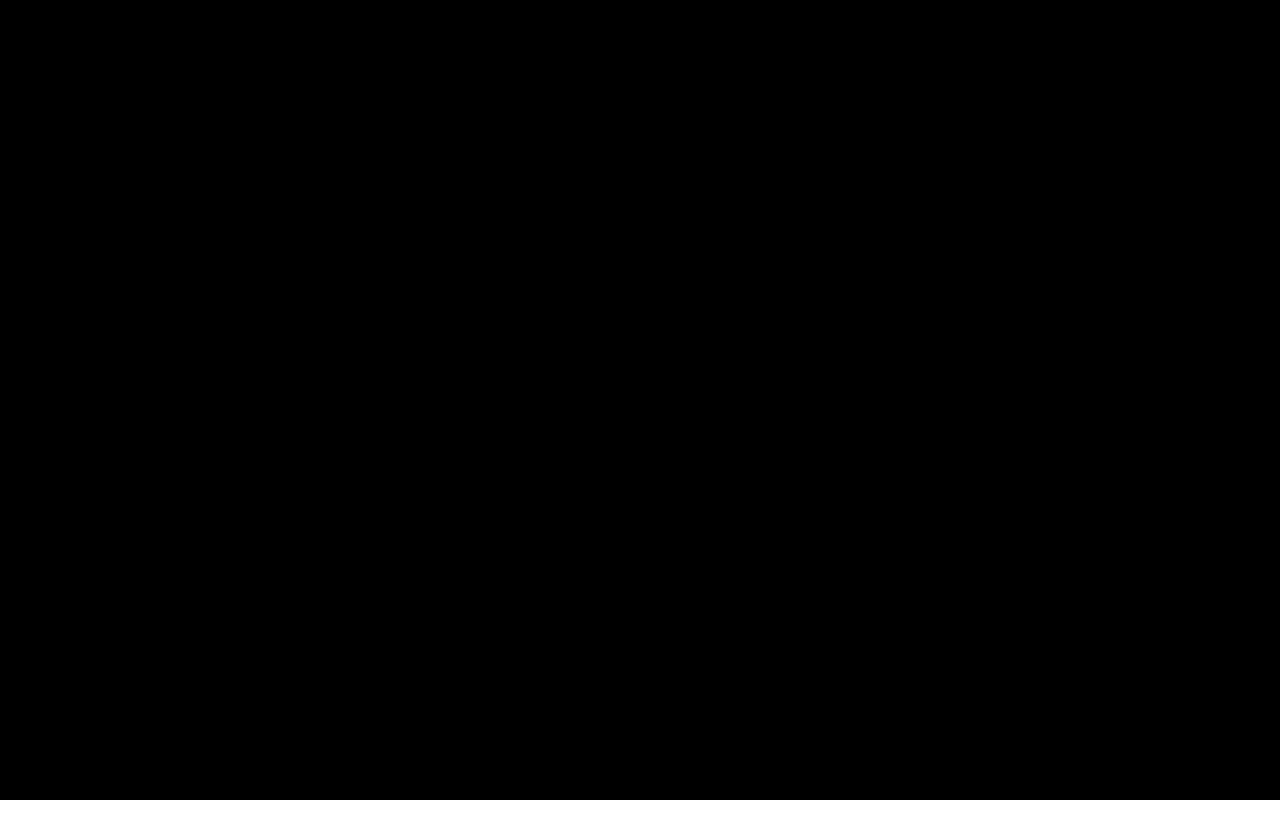
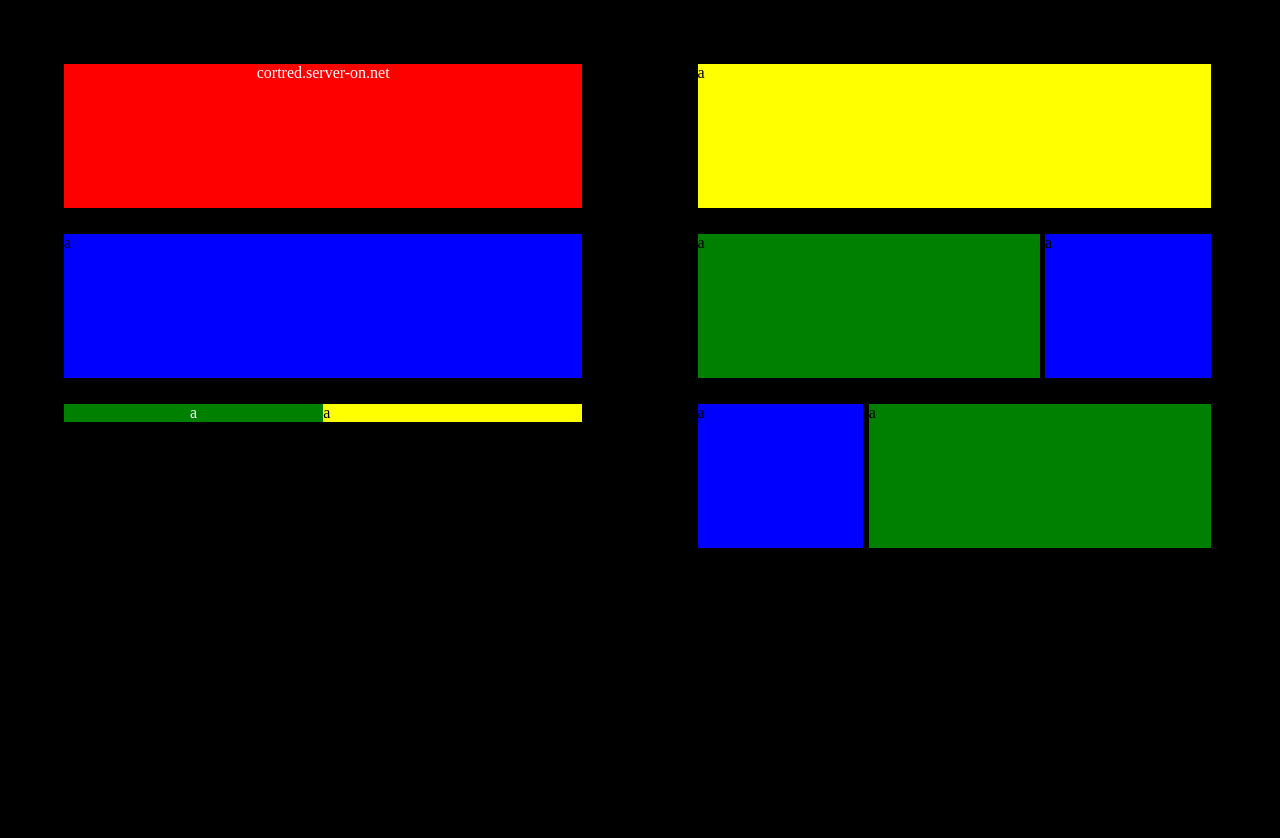
Before and after one commit to ratovia/My-home, a plain HTML site: page index.html in a window 1280 px wide. Before the commit the page ends 800 px from the top, so only its background shows below. Drawn offline with Linux system fonts and the light colour scheme.

Commit message:
make mokup

```diff
--- a/index.html
+++ b/index.html
@@ -10,23 +10,23 @@
     <div id="container">
       <div id="sidebar">
         <div id="domain">cortred.server-on.net</div>
-        <div id="profile-img"></div>
+        <div id="profile-img">a</div>
         <div id="setter">
-          <div id="profile-text"></div>
-          <div id="twitter"></div>
+          <div id="profile-text">a</div>
+          <div id="twitter">a</div>
         </div>
       </div>
       <div id="main">
         <div class="row">
-          <div id="cell-3"></div>
+          <div id="cell-3">a</div>
         </div>
         <div class="row">
-          <div id="cell-2"></div>
-          <div id="cell-1"></div>
+          <div id="cell-2">a</div>
+          <div id="cell-1">a</div>
         </div>
         <div class="row">
-          <div id="cell-1"></div>
-          <div id="cell-2"></div>
+          <div id="cell-1">a</div>
+          <div id="cell-2">a</div>
         </div>
       </div>
     </div>
--- a/stylesheet/main.css
+++ b/stylesheet/main.css
@@ -10,18 +10,78 @@ html,body{
   height:100%;
 }
 #container {
-  width:100%;
-  height: 100%;
+  padding:5%;
+  width:90%;
+  height: 90%;
   background-color: black;
 }
 #sidebar {
-  width: 50%;
+  width: 45%;
   height: 100%;
   float:left;
 }
 
 #main {
-  width:50%;
+  width:45%;
   height: 100%;
   float:right;
 }
+
+#domain {
+  height:20%;
+  margin-bottom: 5%;
+  background-color:red;
+  text-align: center;
+  color:white;
+}
+
+#profile-img {
+  margin-bottom: 5%;
+  height:20%;
+  background-color:blue;
+}
+
+#setter {
+  background-color:red;
+}
+
+#profile-text {
+  background-color:green;
+  width:50%;
+  float:left;
+  text-align: center;
+  color:white;
+}
+
+#twitter {
+  background-color:yellow;
+  width:50%;
+  float:right;
+}
+
+.row {
+  height:20%;
+  margin-bottom: 5%;
+}
+
+#cell-1 {
+  margin-right:1%;
+  height:100%;
+  float:left;
+  background-color:blue;
+  width:32%;
+}
+
+#cell-2 {
+  margin-right:1%;
+  height:100%;
+  float:left;
+  background-color:green;
+  width:66%;
+}
+
+#cell-3 {
+  height:100%;
+  background-color:yellow;
+  width:99%;
+}
```
